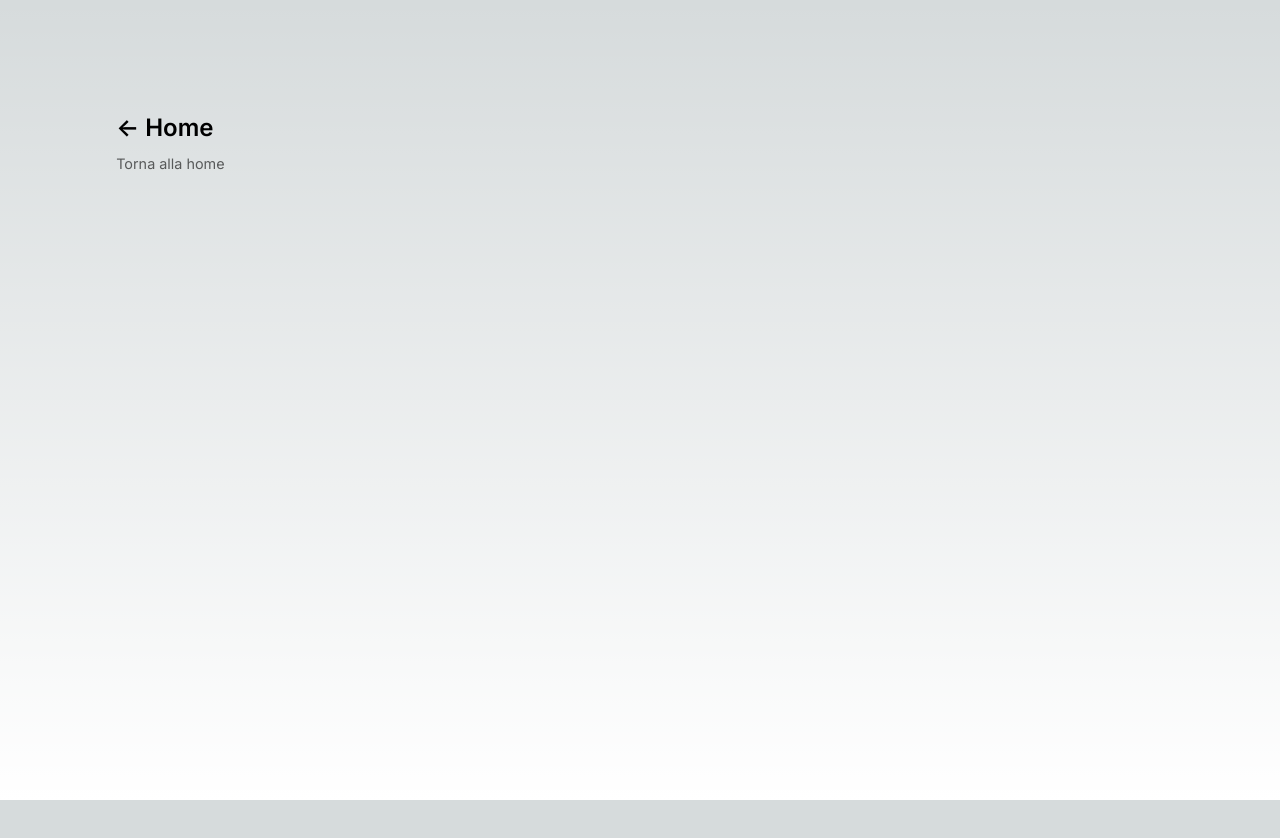
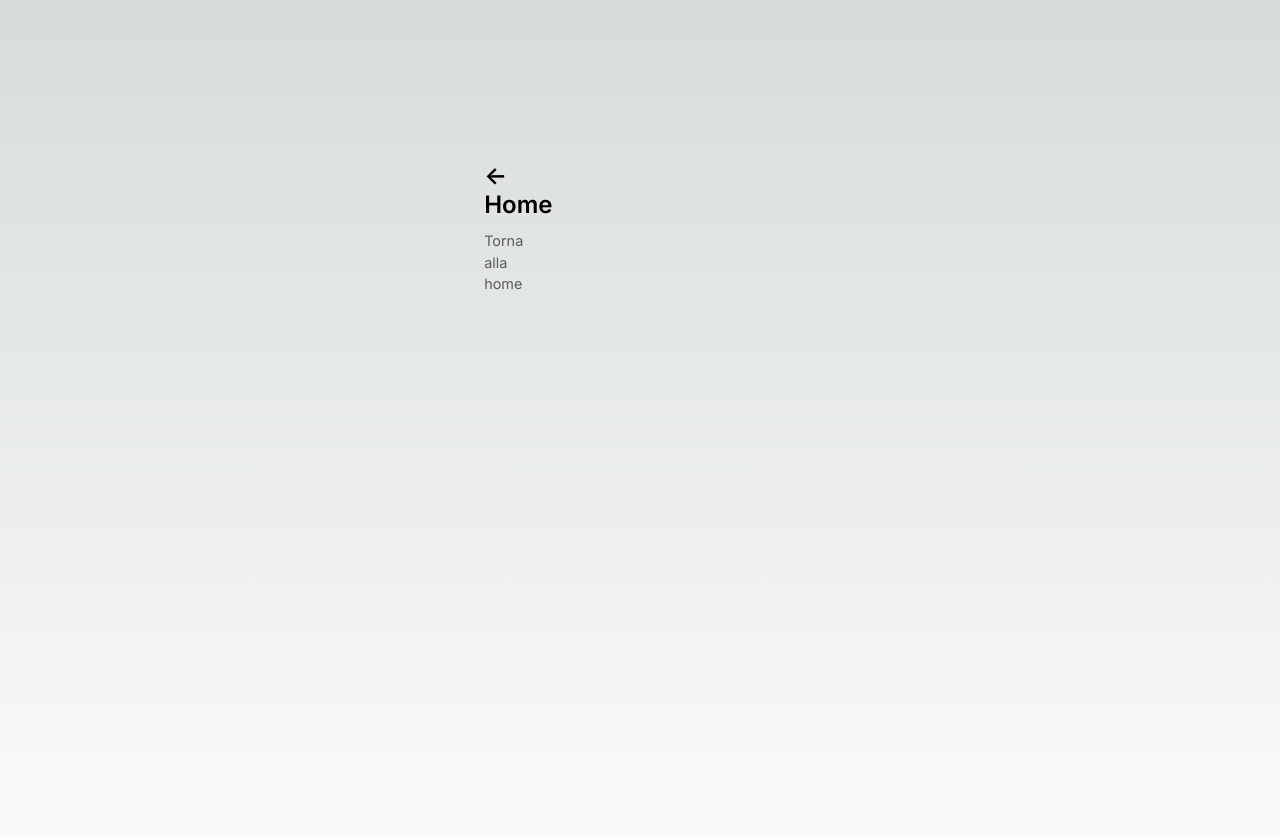
Before and after one commit to lidiaCirrone/polyglotwannabe, a Next.js app: page /games/italiano in a window 1280 px wide. Shown: the top 838 px of the page. Before the commit the page ends 800 px from the top, so only its background shows below. Built offline with nearby package versions, Linux system fonts and the light colour scheme.

Commit message:
added CSS module for component-level style

```diff
--- /dev/null
+++ b/components/layout.js
@@ -0,0 +1,5 @@
+import styles from "./layout.module.css"
+
+export default function Layout({ children }) {
+   return <div className={styles.container}>{children}</div>
+}
--- /dev/null
+++ b/components/layout.module.css
@@ -0,0 +1,5 @@
+.container {
+   max-width: 36rem;
+   padding: 0 1rem;
+   margin: 3rem auto 6rem;
+}
--- a/pages/games/italiano.js
+++ b/pages/games/italiano.js
@@ -4,6 +4,7 @@
 // components
 import Head from 'next/head';
 import Link from "next/link";
+import Layout from "../../components/layout"
 
 // styles
 import styles from '@/styles/Home.module.css'
@@ -12,7 +13,7 @@
 
 export default function Italiano() {
    return (
-      <>
+      <Layout>
          <Head>
             <title>Italiano</title>
             <meta name="description" content="Italiano" />
@@ -33,6 +34,6 @@
                </Link>
             </div>
          </main>
-      </>
+      </Layout>
    )
 }
```
